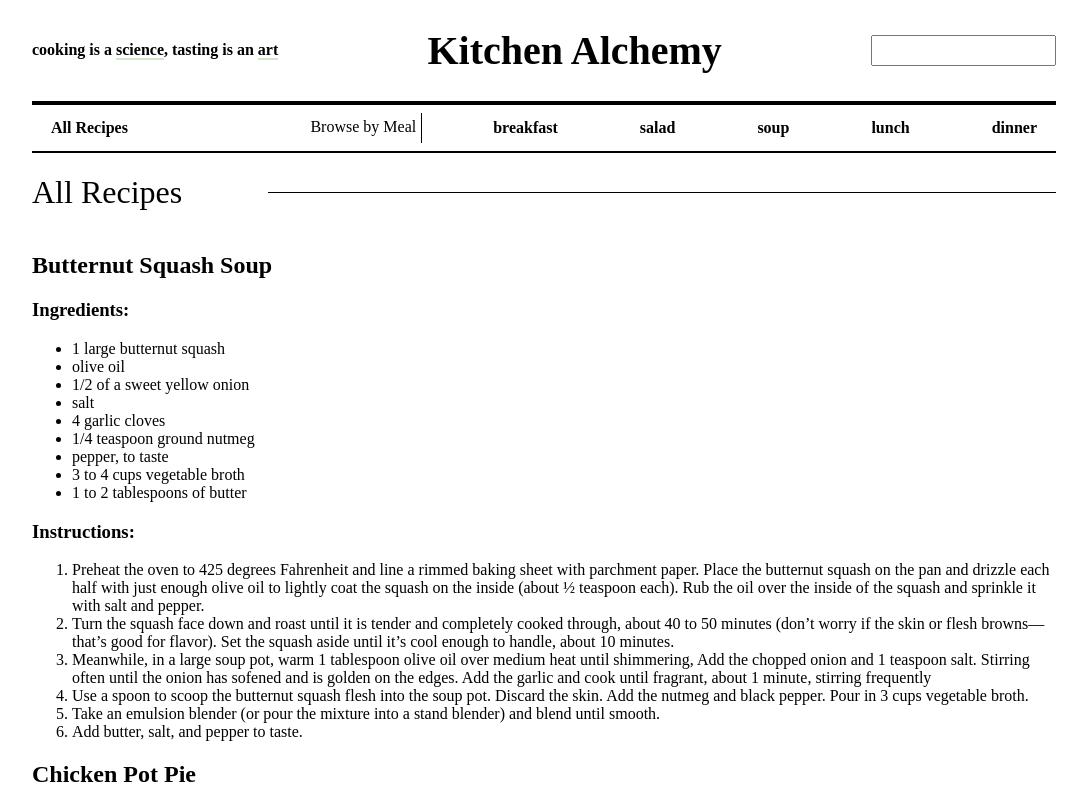
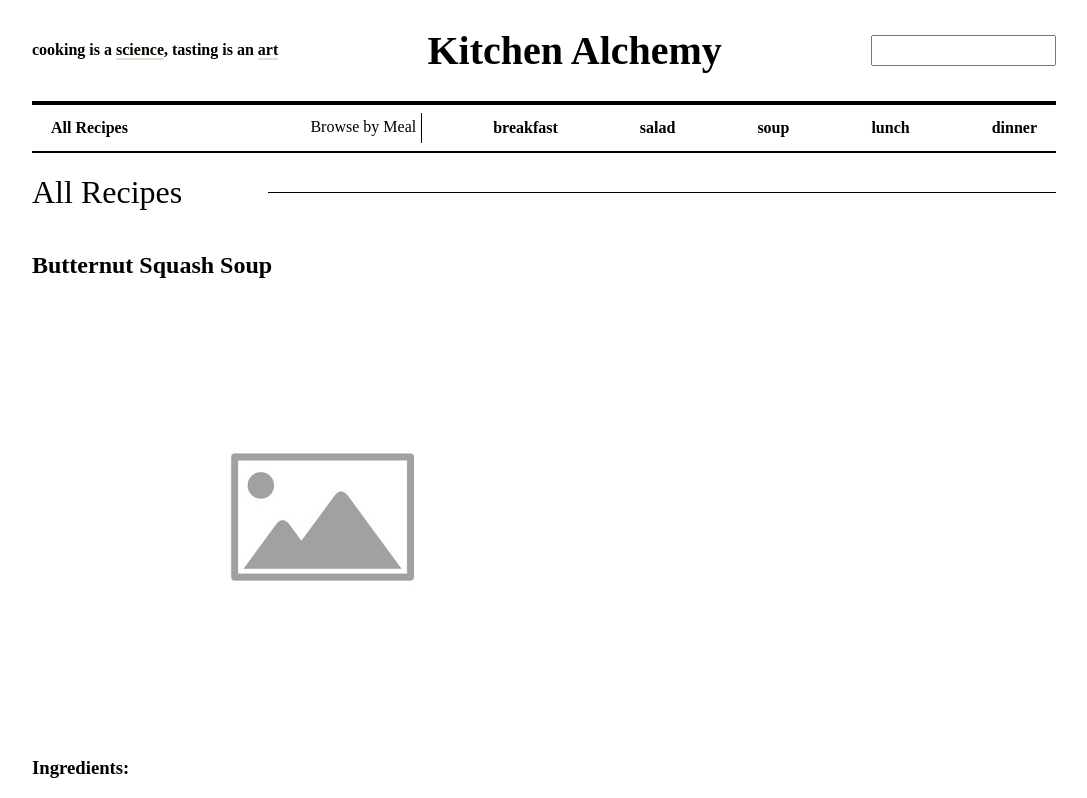
Before and after one commit to Carring10/kitchen-alchemy, a React (Vite) app: page / in a window 1280 px wide. Shown: the top 798 px of the page, without its empty margins (96-1183 px from the left). Built offline with nearby package versions, Linux system fonts and the light colour scheme; a web font is replaced by a local one.

Commit message:
added placeholder imgs

```diff
--- a/src/pages/RecipeList/RecipeList.tsx
+++ b/src/pages/RecipeList/RecipeList.tsx
@@ -4,6 +4,7 @@ import { MealContext } from "../../Context/mealContext";
 import "./recipeList.css";
 
 interface Recipe {
+  img: string;
   ingredients: string[];
   instructions: string[];
   tags: {
@@ -61,11 +62,13 @@ export const RecipeList = () => {
       </div>
       {filteredRecipes.length > 0 ? (
         filteredRecipes.map(([recipeName, recipeData]) => {
-          const { ingredients, instructions } = recipeData as Recipe;
+          const { img, ingredients, instructions } = recipeData as Recipe;
 
+          {console.log(img)}
           return (
             <div key={recipeName} style={{ marginBottom: "20px" }}>
               <h2>{recipeName}</h2>
+              <img src={`/images/${img}`} alt={recipeName} />
               <h3>Ingredients:</h3>
               <ul>
                 {ingredients.map((ingredient, index) => (
--- a/src/utils/recipes.json
+++ b/src/utils/recipes.json
@@ -1,5 +1,6 @@
 {
   "Butternut Squash Soup": {
+    "img": "placeholder-image.jpg",
     "ingredients": [
       "1 large butternut squash",
       "olive oil",
@@ -36,6 +37,7 @@
     }
   },
   "Chicken Pot Pie": {
+    "img": "placeholder-image.jpg",
     "ingredients": [],
     "instructions": [],
     "tags": {
@@ -46,6 +48,7 @@
     }
   },
   "Roasted Carrot & Ginger Soup": {
+    "img": "placeholder-image.jpg",
     "ingredients": [],
     "instructions": [],
     "tags": {
@@ -56,6 +59,7 @@
     }
   },
   "Air Fryer Honey Mustard Salmon": {
+    "img": "placeholder-image.jpg",
     "ingredients": [],
     "instructions": [],
     "tags": {
@@ -66,6 +70,7 @@
     }
   },
   "Moussaka (Greek Eggplant Lasagna)": {
+    "img": "placeholder-image.jpg",
     "ingredients": [],
     "instructions": [],
     "tags": {
@@ -76,6 +81,7 @@
     }
   },
   "Southwestern Chicken Burritos": {
+    "img": "placeholder-image.jpg",
     "ingredients": [],
     "instructions": [],
     "tags": {
@@ -86,6 +92,7 @@
     }
   },
   "Baked Cajun Cabbage and Sausage": {
+    "img": "placeholder-image.jpg",
     "ingredients": [],
     "instructions": [],
     "tags": {
@@ -96,6 +103,7 @@
     }
   },
   "Air Fryer Boneless Ribs": {
+    "img": "placeholder-image.jpg",
     "ingredients": [],
     "instructions": [],
     "tags": {
@@ -106,6 +114,7 @@
     }
   },
   "Japanese Soft-Scrambled Eggs Over Rice": {
+    "img": "placeholder-image.jpg",
     "ingredients": [],
     "instructions": [],
     "tags": {
@@ -116,6 +125,7 @@
     }
   },
   "Baked Bacon": {
+    "img": "placeholder-image.jpg",
     "ingredients": [],
     "instructions": [],
     "tags": {
@@ -126,6 +136,7 @@
     }
   },
   "Greek Pasta Salad": {
+    "img": "placeholder-image.jpg",
     "ingredients": [],
     "instructions": [],
     "tags": {
@@ -136,6 +147,7 @@
     }
   },
   "Creamy Orzo and Chicken": {
+    "img": "placeholder-image.jpg",
     "ingredients": [],
     "instructions": [],
     "tags": {
@@ -146,6 +158,7 @@
     }
   },
   "Crispy Baby Potatoes": {
+    "img": "placeholder-image.jpg",
     "ingredients": [],
     "instructions": [],
     "tags": {
```
Also changed, not shown: public/images/placeholder-image.jpg (added).
